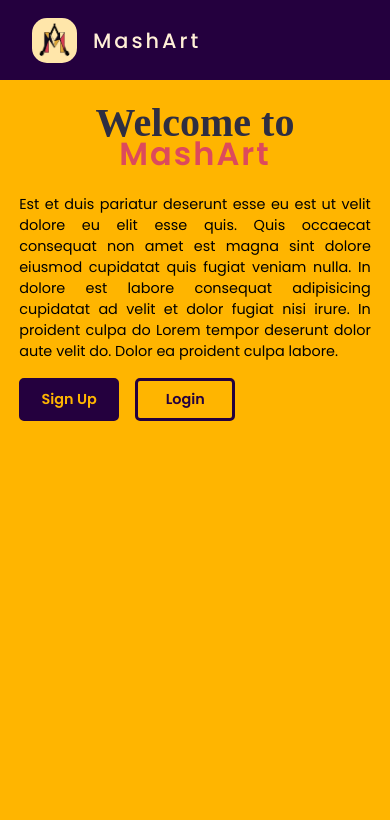
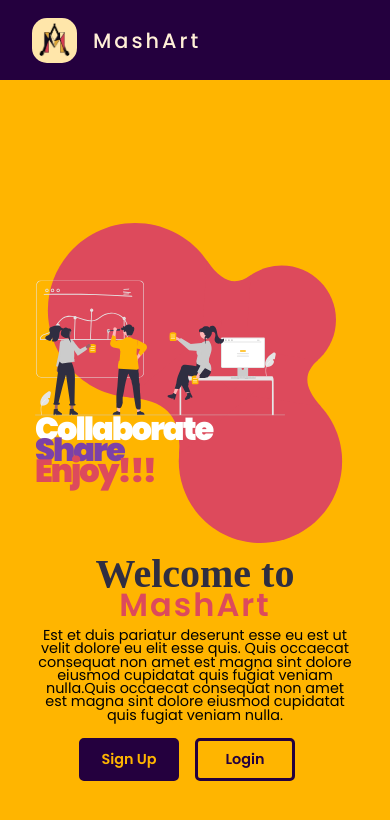
Before and after one commit to HARALARK/MashArt, a React (Create React App) app in the folder mashart/frontend/: page / in a window 390 px wide. Shown: the top 820 px of the page. Built offline with nearby package versions, Linux system fonts and the light colour scheme; a web font is replaced by a local one.

Commit message:
added the Right side with some responsiveness

```diff
--- a/mashart/frontend/src/screens/WelcomeScreen.js
+++ b/mashart/frontend/src/screens/WelcomeScreen.js
@@ -11,16 +11,30 @@ const WelcomeScreen = () => {
         <p className="para">
           Est et duis pariatur deserunt esse eu est ut velit dolore eu elit esse
           quis. Quis occaecat consequat non amet est magna sint dolore eiusmod
-          cupidatat quis fugiat veniam nulla. In dolore est labore consequat
-          adipisicing cupidatat ad velit et dolor fugiat nisi irure. In proident
-          culpa do Lorem tempor deserunt dolor aute velit do. Dolor ea proident
-          culpa labore.
+          cupidatat quis fugiat veniam nulla.Quis occaecat consequat non amet
+          est magna sint dolore eiusmod cupidatat quis fugiat veniam nulla.
         </p>
         <div className="button-container">
           <Button primary>Sign Up</Button>
           <Button>Login</Button>
         </div>
       </Left>
+      <Right>
+        <div className="container">
+          <SVG src="./images/blob.svg" alt="blob" boxSize="320" />
+          <SVG
+            className="collab"
+            src="./images/collab.svg"
+            alt="collab"
+            boxSize="250"
+          />
+          <div className="text-design">
+            <p className="collaborate">Collaborate</p>
+            <p className="share">Share</p>
+            <p className="enjoy">Enjoy!!!</p>
+          </div>
+        </div>
+      </Right>
     </Container>
   )
 }
@@ -28,11 +42,17 @@ const WelcomeScreen = () => {
 const Container = styled.div`
   display: flex;
   align-items: center;
-  flex-direction: column;
-  margin: 1.2rem;
+  justify-content: center;
+  flex-direction: column-reverse;
+  margin: 0 1.2rem;
+
+  height: 100vh;
 
   @media ${device.tablet} {
     flex-direction: row;
+    height: calc(100vh - 80px);
+    justify-content: space-between;
+    gap: 2rem;
   }
 `
 
@@ -51,21 +71,69 @@ const Left = styled.div`
     font-size: 2rem;
     letter-spacing: 2px;
     line-height: 0.5;
-    margin-bottom: 2rem;
   }
 
   .para {
-    text-align: justify;
     font-size: 0.9rem;
-    margin-bottom: 1rem;
+    margin: 1rem;
+    line-height: 92%;
   }
 
   .button-container {
+    text-align: center;
+  }
+
+  @media ${device.tablet} {
+    width: 400px;
     text-align: left;
+
+    .button-container {
+      text-align: left;
+    }
+
+    .para {
+      text-align: justify;
+      margin: 1rem 0;
+    }
   }
 `
 
-const Right = styled.div``
+const Right = styled.div`
+  .container {
+    position: relative;
+  }
+  .collab {
+    position: absolute;
+    left: 0;
+  }
+
+  .text-design {
+    position: absolute;
+    top: 60%;
+    font-weight: 900;
+    font-size: 2rem;
+    line-height: 65%;
+    letter-spacing: -2px;
+  }
+
+  .text-design .collaborate {
+    color: #ffffff;
+  }
+
+  .text-design .share {
+    color: #7c41a7;
+  }
+
+  .text-design .enjoy {
+    color: #dd4a5c;
+  }
+
+  @media ${device.tablet} {
+    .text-design {
+      font-size: 2.35rem;
+    }
+  }
+`
 
 const Button = styled.a`
   display: inline-block;
@@ -91,4 +159,15 @@ const Button = styled.a`
   }
 `
 
+const SVG = styled.img`
+  height: ${(props) => props.boxSize || props.height}px;
+  width: ${(props) => props.boxSize || props.width}px;
+  color: ${(props) => props.color || "#DD4A5C"};
+
+  @media ${device.tablet} {
+    height: ${(props) => (props.boxSize || props.height) * 1.2}px;
+    width: ${(props) => (props.boxSize || props.width) * 1.2}px;
+  }
+`
+
 export default WelcomeScreen
```
Also changed, not shown: mashart/frontend/public/images/blob.svg (added), mashart/frontend/public/images/collab.svg (added).
